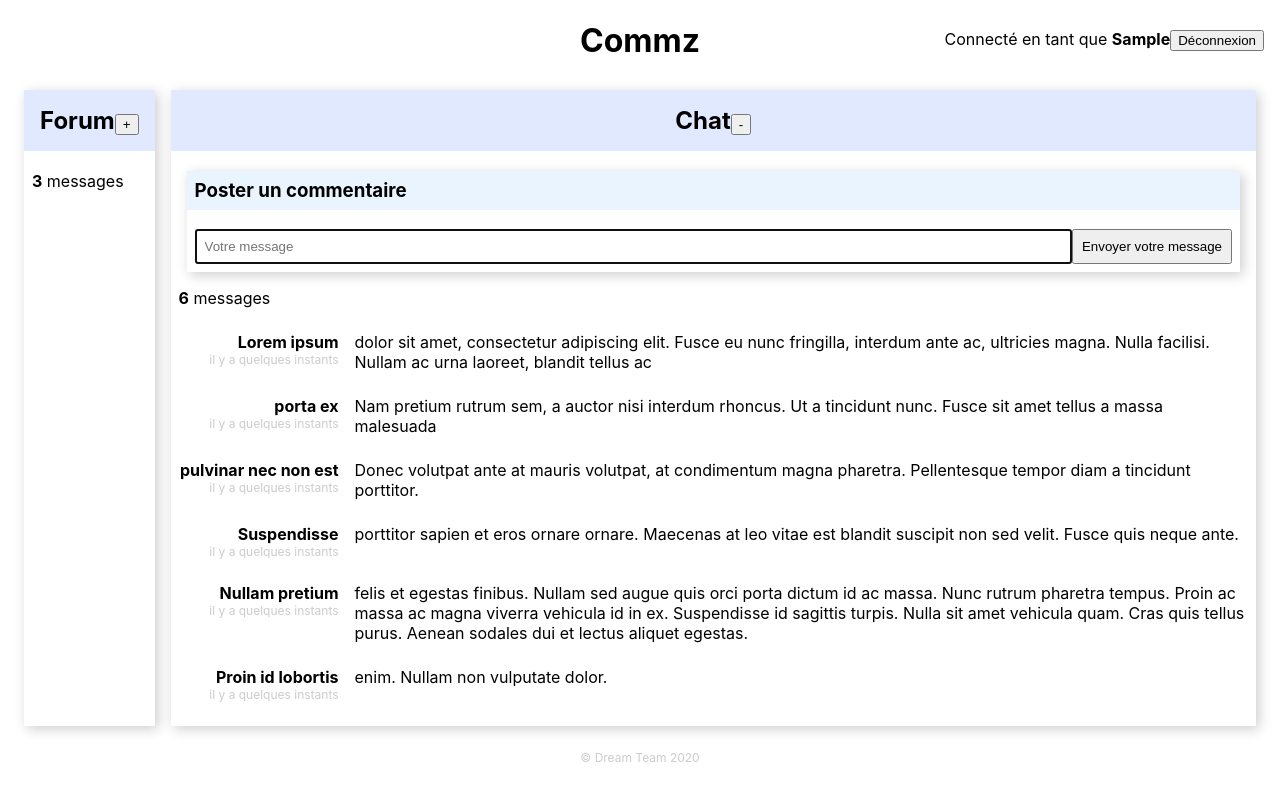
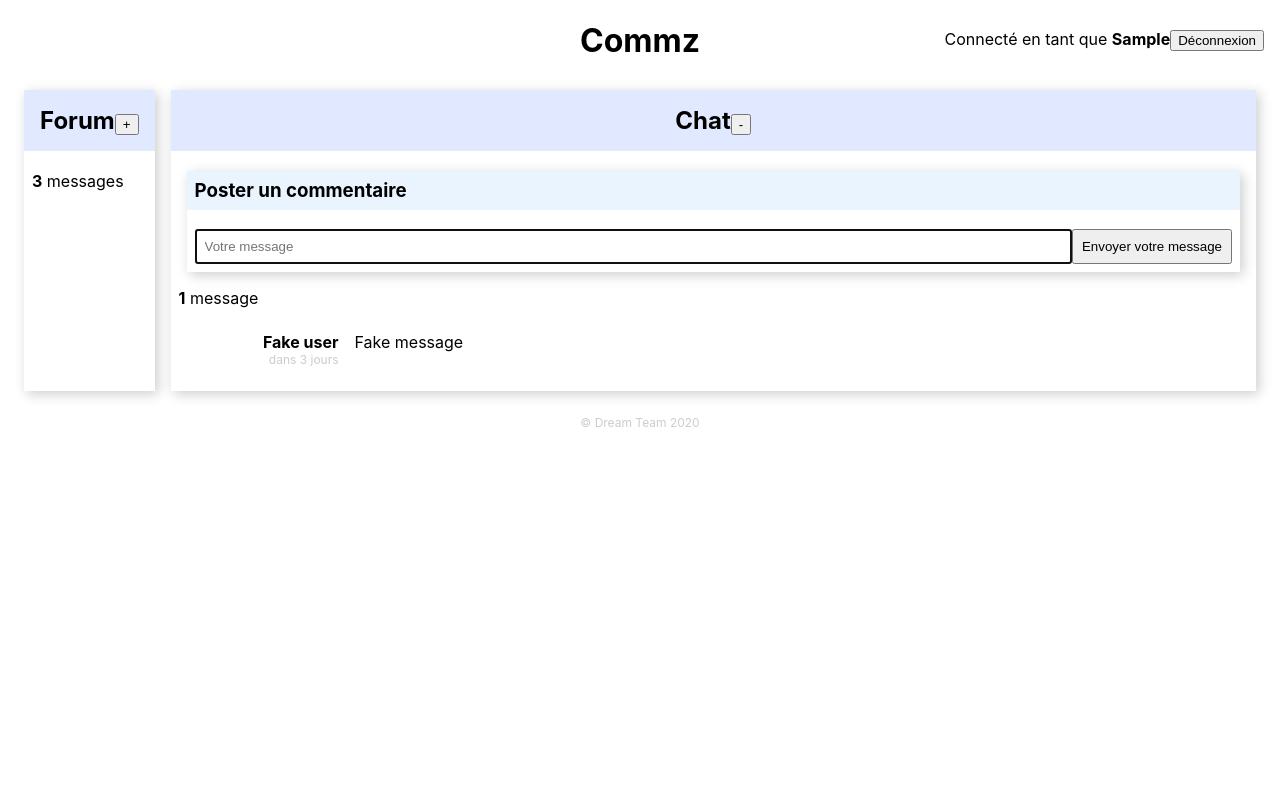
Before and after one commit to naholyr/formation-react-2020-05, a React (Create React App) app in the folder app/: page / in a window 1280 px wide. Both pictures are taken after typing "Sample" into the empty fields and a click on the button "Go !". Built offline with nearby package versions, Linux system fonts and the light colour scheme; no server answers.

Commit message:
Chat messages JSX (key)

```diff
--- a/app/package.json
+++ b/app/package.json
@@ -7,6 +7,7 @@
     "@testing-library/react": "^9.5.0",
     "@testing-library/user-event": "^7.2.1",
     "classnames": "^2.2.6",
+    "date-fns": "^2.13.0",
     "node-sass": "^4.14.1",
     "prop-types": "^15.7.2",
     "react": "^16.13.1",
--- a/app/src/Chat/Chat.js
+++ b/app/src/Chat/Chat.js
@@ -1,9 +1,46 @@
 import React from 'react';
 import './Chat.scss';
 import CollapsableSection from '../CollapsableSection/CollapsableSection';
+import { arrayOf, shape, number, string } from 'prop-types';
+import { formatDistance, format } from 'date-fns';
+import { fr } from 'date-fns/locale';
 
 class Chat extends React.Component {
+  static propTypes = {
+    messages: arrayOf(
+      shape({
+        author: string.isRequired,
+        text: string.isRequired,
+        date: number.isRequired,
+      }).isRequired
+    ),
+  };
+
+  static defaultProps = {
+    messages: [
+      {
+        author: 'Fake user',
+        text: 'Fake message',
+        date: 1589488113914,
+      },
+    ],
+  };
+
+  formatDateRelative(date) {
+    return formatDistance(date, Date.now(), {
+      locale: fr,
+      includeSeconds: true,
+      addSuffix: true,
+    });
+  }
+
+  formatDateLong(date) {
+    return format(date, 'PPpp', { locale: fr });
+  }
+
   render() {
+    const { messages } = this.props;
+
     return (
       <CollapsableSection
         initialCollapsed={false}
@@ -19,70 +56,21 @@ class Chat extends React.Component {
         </section>
 
         <p>
-          <span className="count">6</span> messages
+          <span className="count">{messages.length}</span> message
+          {messages.length > 1 ? 's' : ''}
         </p>
         <ul className="if-expanded">
-          <li>
-            <div className="info">
-              <strong title="Lorem ipsum">Lorem ipsum</strong>
-              <time title="12 mai 2020 09:53">il y a quelques instants</time>
-            </div>
-            <p>
-              dolor sit amet, consectetur adipiscing elit. Fusce eu nunc
-              fringilla, interdum ante ac, ultricies magna. Nulla facilisi.
-              Nullam ac urna laoreet, blandit tellus ac
-            </p>
-          </li>
-          <li>
-            <div className="info">
-              <strong title="porta ex">porta ex</strong>
-              <time title="12 mai 2020 09:53">il y a quelques instants</time>
-            </div>
-            <p>
-              Nam pretium rutrum sem, a auctor nisi interdum rhoncus. Ut a
-              tincidunt nunc. Fusce sit amet tellus a massa malesuada
-            </p>
-          </li>
-          <li>
-            <div className="info">
-              <strong title="pulvinar nec non est">pulvinar nec non est</strong>
-              <time title="12 mai 2020 09:53">il y a quelques instants</time>
-            </div>
-            <p>
-              Donec volutpat ante at mauris volutpat, at condimentum magna
-              pharetra. Pellentesque tempor diam a tincidunt porttitor.
-            </p>
-          </li>
-          <li>
-            <div className="info">
-              <strong title="Suspendisse">Suspendisse</strong>
-              <time title="12 mai 2020 09:53">il y a quelques instants</time>
-            </div>
-            <p>
-              porttitor sapien et eros ornare ornare. Maecenas at leo vitae est
-              blandit suscipit non sed velit. Fusce quis neque ante.
-            </p>
-          </li>
-          <li>
-            <div className="info">
-              <strong title="Nullam pretium">Nullam pretium</strong>
-              <time title="12 mai 2020 09:53">il y a quelques instants</time>
-            </div>
-            <p>
-              felis et egestas finibus. Nullam sed augue quis orci porta dictum
-              id ac massa. Nunc rutrum pharetra tempus. Proin ac massa ac magna
-              viverra vehicula id in ex. Suspendisse id sagittis turpis. Nulla
-              sit amet vehicula quam. Cras quis tellus purus. Aenean sodales dui
-              et lectus aliquet egestas.
-            </p>
-          </li>
-          <li>
-            <div className="info">
-              <strong title="Proin id lobortis">Proin id lobortis</strong>
-              <time title="12 mai 2020 09:53">il y a quelques instants</time>
-            </div>
-            <p>enim. Nullam non vulputate dolor.</p>
-          </li>
+          {messages.map((m) => (
+            <li key={m.date}>
+              <div className="info">
+                <strong title={m.author}>{m.author}</strong>
+                <time title={this.formatDateLong(m.date)}>
+                  {this.formatDateRelative(m.date)}
+                </time>
+              </div>
+              <p>{m.text}</p>
+            </li>
+          ))}
         </ul>
       </CollapsableSection>
     );
```
Also changed, not shown: 1 other file (tests, documents, lock files or other folders).
